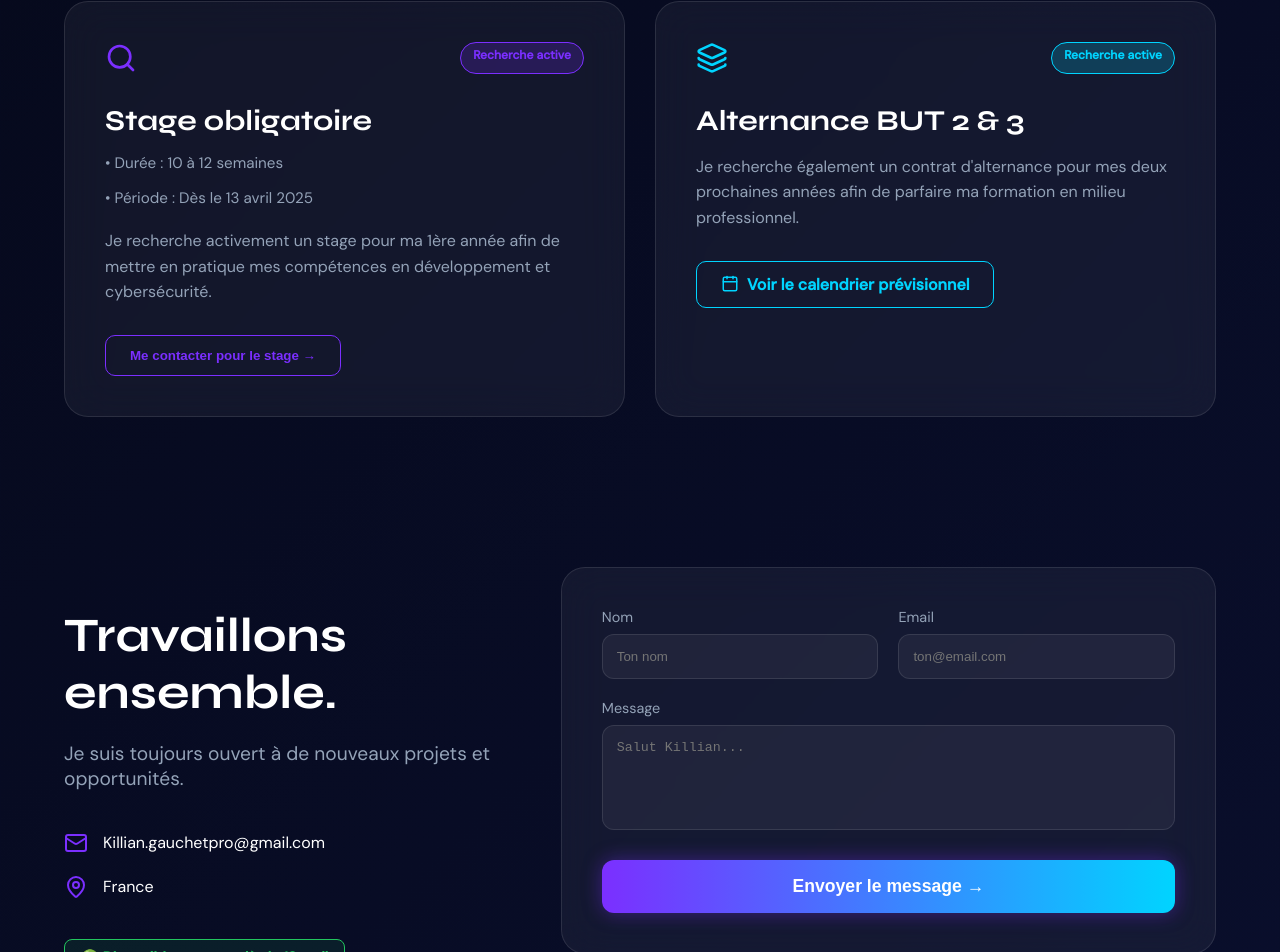
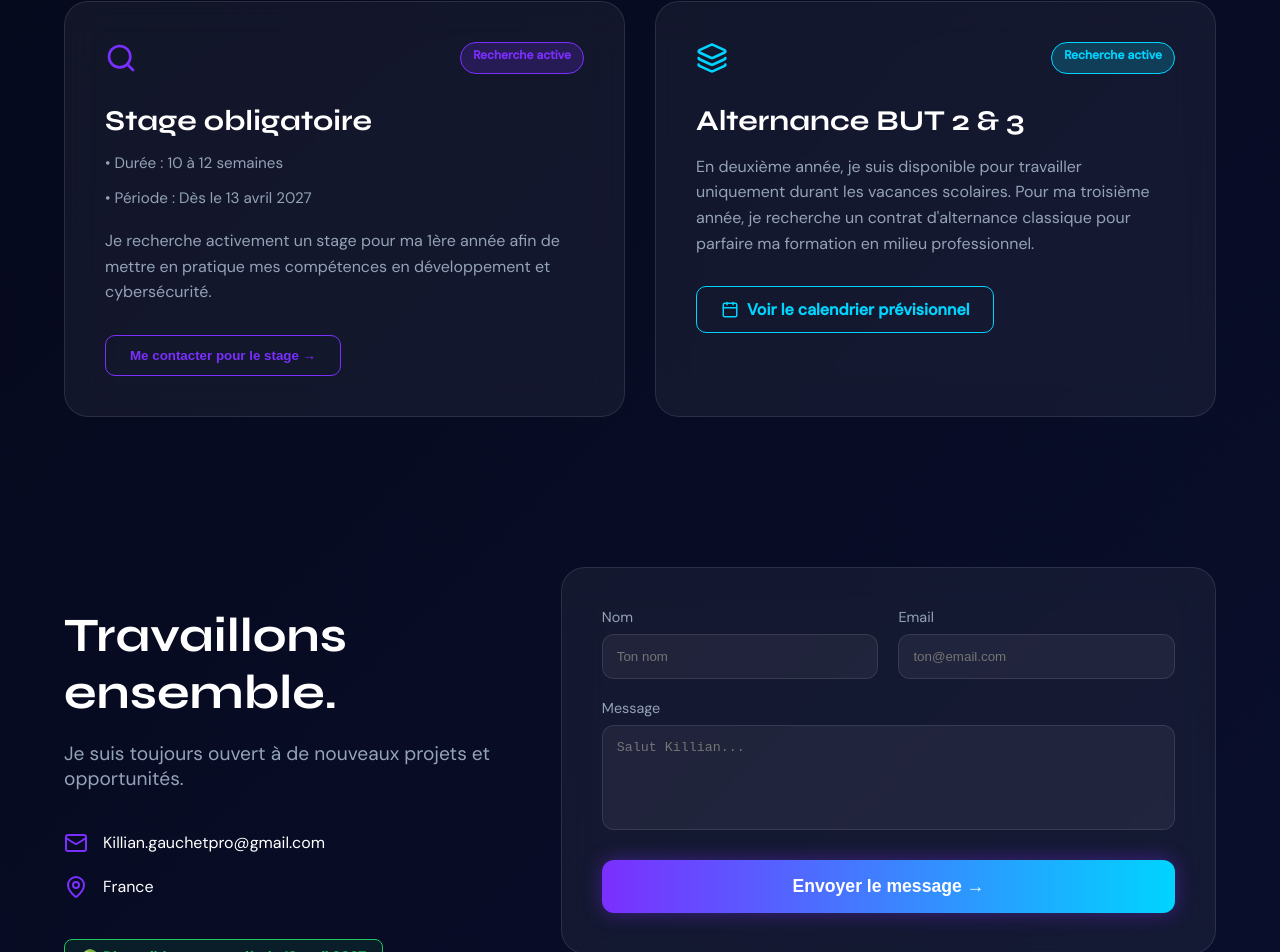
Before and after one commit to MadeByKillian/Portfolio, a React app: page / in a window 1280 px wide. Shown: the part 4299-5251 px from the top of the page. Built offline with nearby package versions, Linux system fonts and the light colour scheme; the HTML template or start-up script is replaced by a standard one.

Commit message:
Update availability dates and alternance info

```diff
--- a/src/App.tsx
+++ b/src/App.tsx
@@ -326,7 +326,7 @@ export default function Portfolio() {
               <h3 style={{ fontSize: '1.8rem', marginBottom: '10px' }}>Stage obligatoire</h3>
               <div style={{ color: 'var(--text-secondary)', marginBottom: '20px', fontSize: '0.95rem' }}>
                 <p>• Durée : 10 à 12 semaines</p>
-                <p>• Période : Dès le 13 avril 2025</p>
+                <p>• Période : Dès le 13 avril 2027</p>
               </div>
               <p style={{ color: 'var(--text-secondary)', marginBottom: '30px', lineHeight: 1.6 }}>Je recherche activement un stage pour ma 1ère année afin de mettre en pratique mes compétences en développement et cybersécurité.</p>
               <button onClick={() => document.getElementById('contact')?.scrollIntoView({behavior: 'smooth'})} style={{ background: 'transparent', border: '1px solid var(--violet)', color: 'var(--violet)', padding: '12px 24px', borderRadius: '10px', fontWeight: 700, cursor: 'pointer' }}>Me contacter pour le stage →</button>
@@ -339,7 +339,7 @@ export default function Portfolio() {
                 <div style={{ background: 'rgba(0,212,255,0.2)', border: '1px solid var(--blue)', color: 'var(--blue)', padding: '4px 12px', borderRadius: '50px', fontSize: '0.75rem', fontWeight: 800 }}>Recherche active</div>
               </div>
               <h3 style={{ fontSize: '1.8rem', marginBottom: '10px' }}>Alternance BUT 2 & 3</h3>
-              <p style={{ color: 'var(--text-secondary)', marginBottom: '30px', lineHeight: 1.6 }}>Je recherche également un contrat d'alternance pour mes deux prochaines années afin de parfaire ma formation en milieu professionnel.</p>
+              <p style={{ color: 'var(--text-secondary)', marginBottom: '30px', lineHeight: 1.6 }}>En deuxième année, je suis disponible pour travailler uniquement durant les vacances scolaires. Pour ma troisième année, je recherche un contrat d'alternance classique pour parfaire ma formation en milieu professionnel.</p>
               <a href={`${import.meta.env.BASE_URL}calendrier_alternance_2026-2027.pdf`} target="_blank" style={{ background: 'transparent', border: '1px solid var(--blue)', color: 'var(--blue)', padding: '12px 24px', borderRadius: '10px', fontWeight: 700, textDecoration: 'none', display: 'inline-flex', alignItems: 'center', gap: '8px' }}>
                 <Calendar size={18} /> Voir le calendrier prévisionnel
               </a>
@@ -357,7 +357,7 @@ export default function Portfolio() {
                 <div style={{ display: 'flex', alignItems: 'center', gap: '15px' }}> <MapPin color="var(--violet)" /> <span>France</span> </div>
                 <div style={{ marginTop: '20px' }}>
                   <div style={{ display: 'inline-block', padding: '8px 16px', borderRadius: '8px', background: 'rgba(34, 197, 94, 0.1)', border: '1px solid #22c55e', color: '#22c55e', fontWeight: 700, fontSize: '0.9rem' }}>
-                    🟢 Disponible en stage dès le 13 avril
+                    🟢 Disponible en stage dès le 13 avril 2027
                   </div>
                 </div>
               </div>
```
